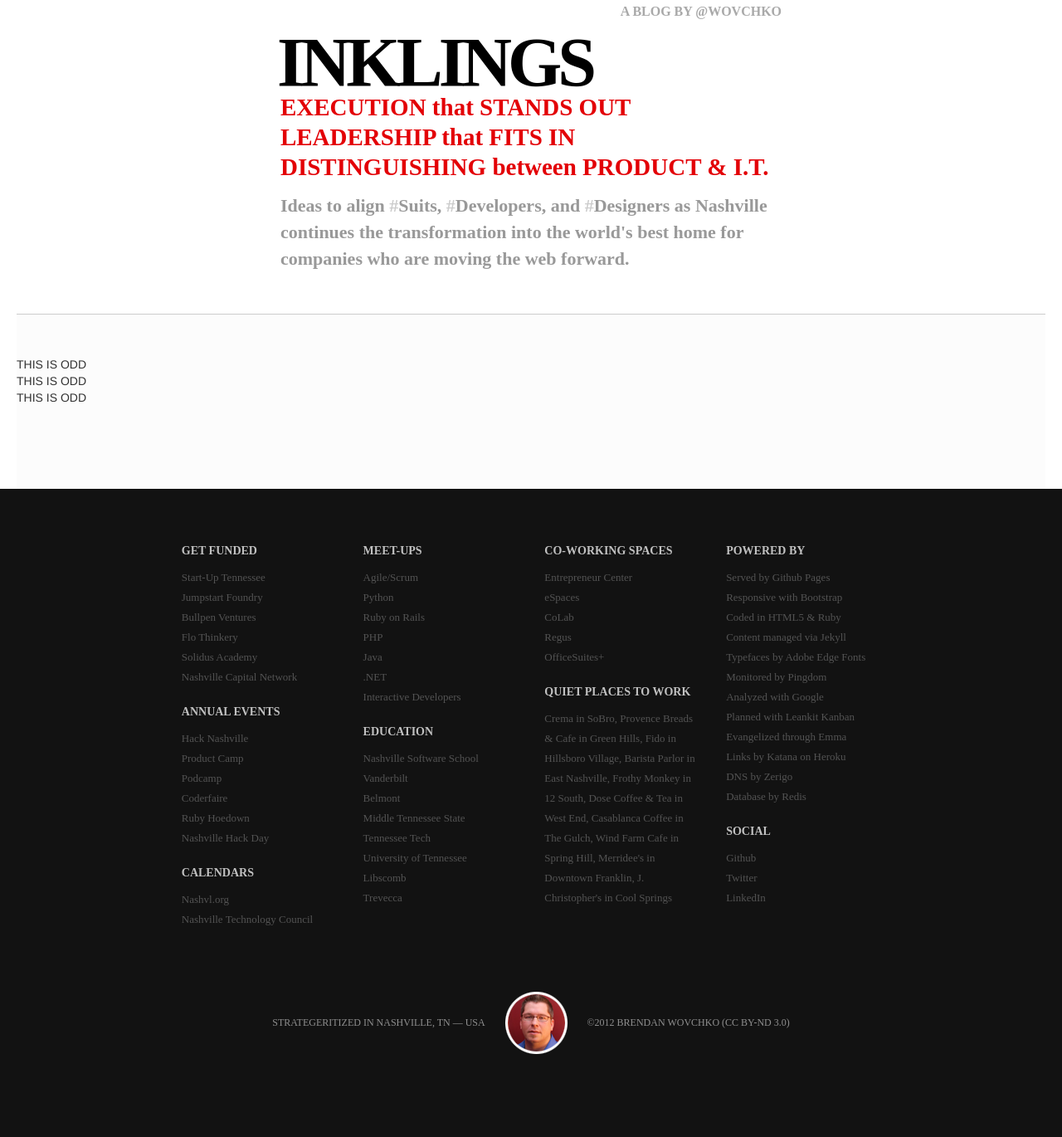
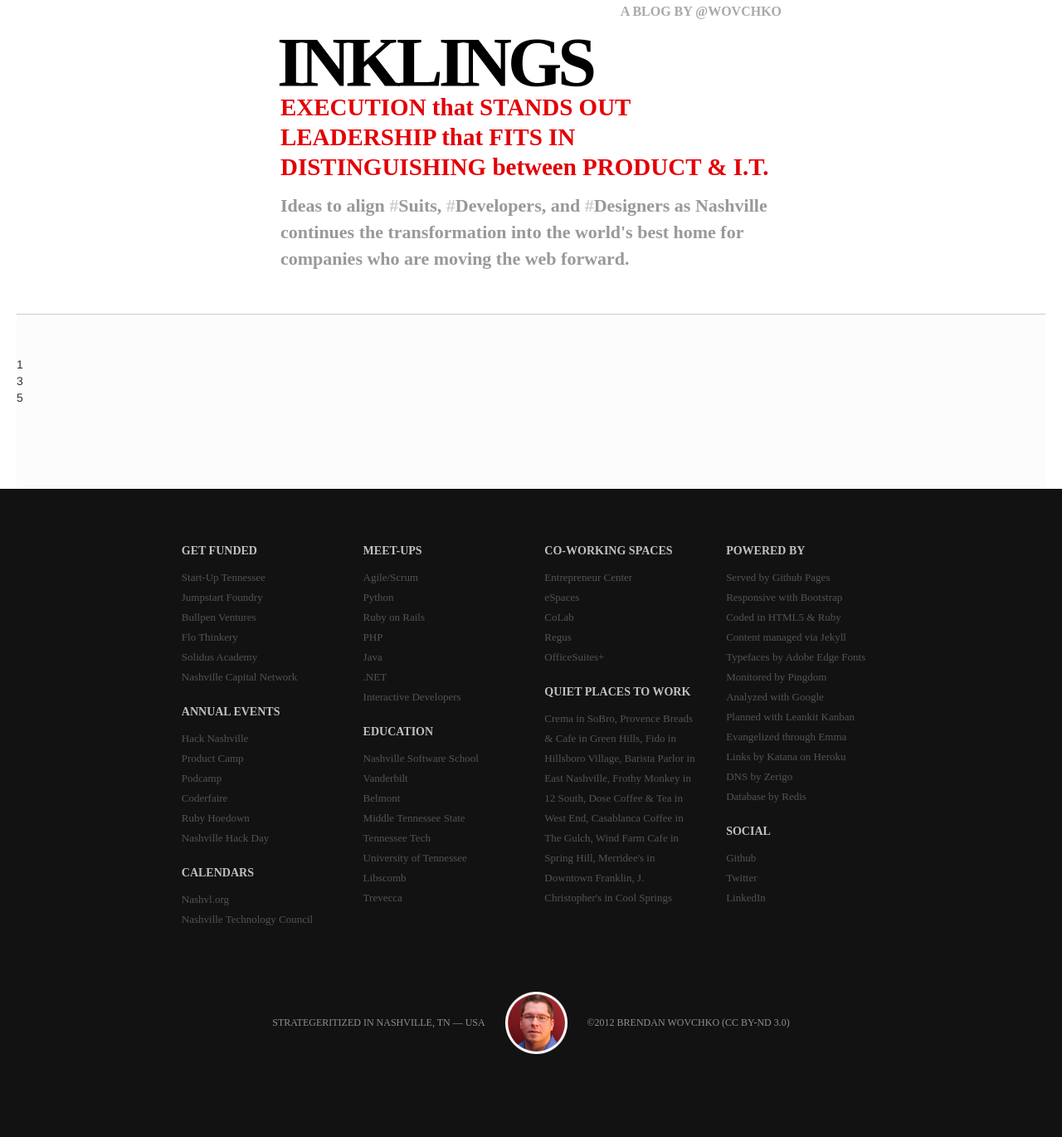
Before and after one commit to wovchko/inklings, a Jekyll site: the page built from index.html, in a window 1280 px wide. Shown: the whole page at 83% size. Built offline with Jekyll 4.4.1, drawn with Linux system fonts in a browser that asks for light colours; Markdown is read by kramdown in place of the engine named in the settings; the list of posts is cut into pages by our own code.

Commit message:
changing-up the method of previewing posts as WordPress method didn't work.

```diff
--- a/index.html
+++ b/index.html
@@ -4,6 +4,6 @@
 {% for post in site.posts %}
   {% capture thecycle %}{% cycle 'odd', 'even' %}{% endcapture %}
   {% if thecycle == 'odd' %}
-    <div>THIS IS ODD</div>
+    <div>{{ forloop.index }}</div>
   {% endif %}
 {% endfor %}
```
